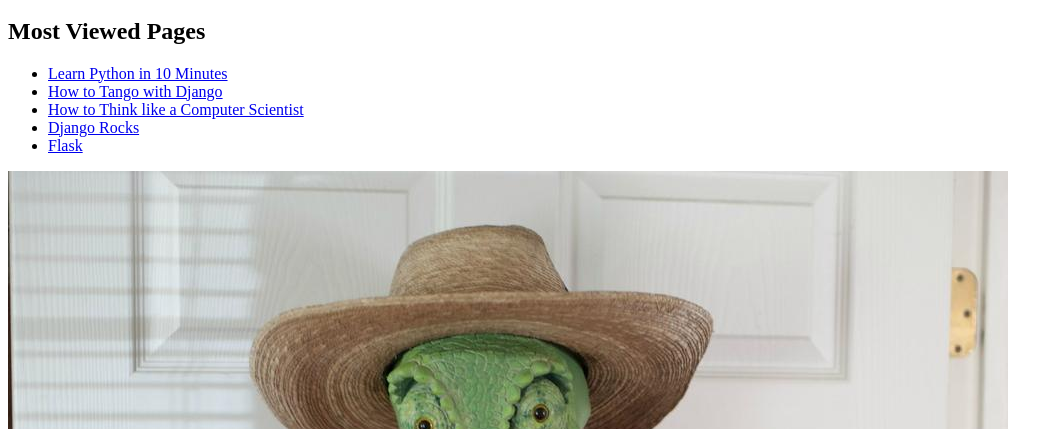
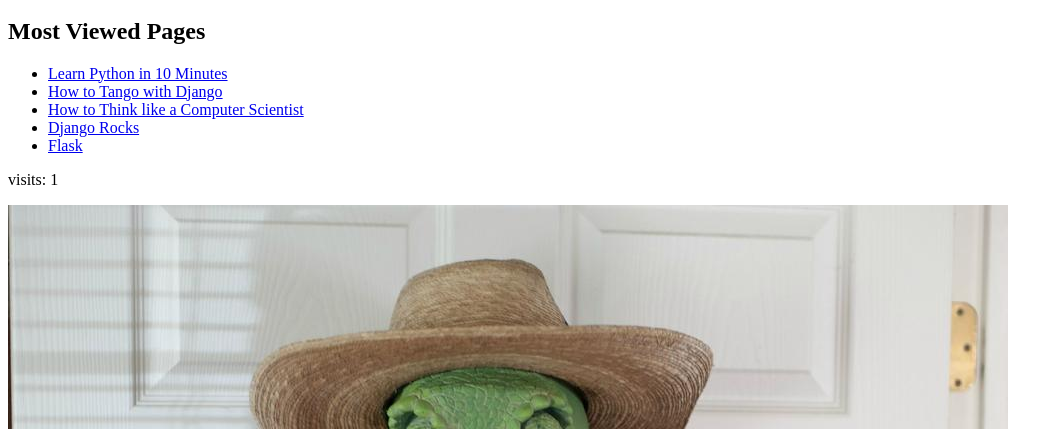
Before and after one commit to russella2315645r/tango_with_django_project, a Django app: page /rango/ in a window 1280 px wide. Shown: the part 239-668 px from the top of the page, without its empty margins (0-1063 px from the left). Run offline with Django 3.2, Linux system fonts and the light colour scheme; data comes from the database, SQL or seed files in the repository; both versions use the stored data as it was after the commit.

Commit message:
10 completed FINAL

```diff
--- a/rango/views.py
+++ b/rango/views.py
@@ -11,18 +11,36 @@ from django.http import HttpResponseRedirect, HttpResponse
 from django.core.urlresolvers import reverse
 from django.contrib.auth.decorators import login_required
 from django.contrib.auth import logout
+from datetime import datetime
 
 
 def index(request):
+    request.session.set_test_cookie()
     category_list = Category.objects.order_by('-likes')[:5]
     page_list = Page.objects.order_by('views')[:5]
     context_dict = {'categories': category_list, 'pages': page_list}
-    return render(request, 'rango/index.html', context_dict)
+
+
+    visitor_cookie_handler(request)
+    context_dict['visits'] = request.session["visits"]
+
+    response = render(request, 'rango/index.html', context_dict)
+
+    return response
 
 def about(request):
+    if request.session.test_cookie_worked():
+        print("TEST COOKIE WORKED!")
+        request.session.delete_test_cookie()
+
+    visitor_cookie_handler(request)
+    context_dict = {}
+    context_dict['visits'] = request.session['visits']
+
     print(request.method)
     print(request.user)
-    return render(request, 'rango/about.html', {})
+
+    return render(request, 'rango/about.html', context=context_dict)
 
 
 def show_category(request, category_name_slug):
@@ -135,3 +153,22 @@ def restricted(request):
 def user_logout(request):
     logout(request)
     return HttpResponseRedirect(reverse('index'))
+
+def get_server_side_cookie(request, cookie, defaut_val=None):
+    val = request.session.get(cookie)
+    if not val:
+        val = default_val
+    return val
+
+def visitor_cookie_handler(request):
+    visits = int(request.COOKIES.get('visits', '1'))
+    last_visit_cookie = request.COOKIES.get('last_visit', str(datetime.now()))
+    last_visit_time = datetime.strptime(last_visit_cookie[:-7], '%Y-%m-%d %H:%M:%S')
+
+    if(datetime.now() - last_visit_time).days > 0:
+        visits = visits + 1
+        request.session['last_visit'] = str(datetime.now())
+    else:
+        request.session['last_visit'] = last_visit_cookie
+
+    request.session['visits'] = visits
--- a/templates/rango/about.html
+++ b/templates/rango/about.html
@@ -10,6 +10,7 @@
 		<div>
 			<strong>This tutorial was put together by Alasdair Russell.</strong><br/>
 		</div>
+		<p>visits: {{ visits }} </p>
 		<div>
 			<img src="{% static "images/DJANGOOO.jpg" %}" alt = "Picture of Django" />
 			<img src="{{ MEDIA_URL}}cat.jpg"/>
--- a/templates/rango/index.html
+++ b/templates/rango/index.html
@@ -45,8 +45,9 @@
 	{% endif %}
 	</div>
 
+	<p>visits: {{ visits }} </p>
+	<div>
 
-	<div>
 		<img src="{% static "images/rango.jpg" %}" alt="Picture of Rango" />
 	</div>
 {% endblock %}
```
Also changed, not shown: db.sqlite3.
